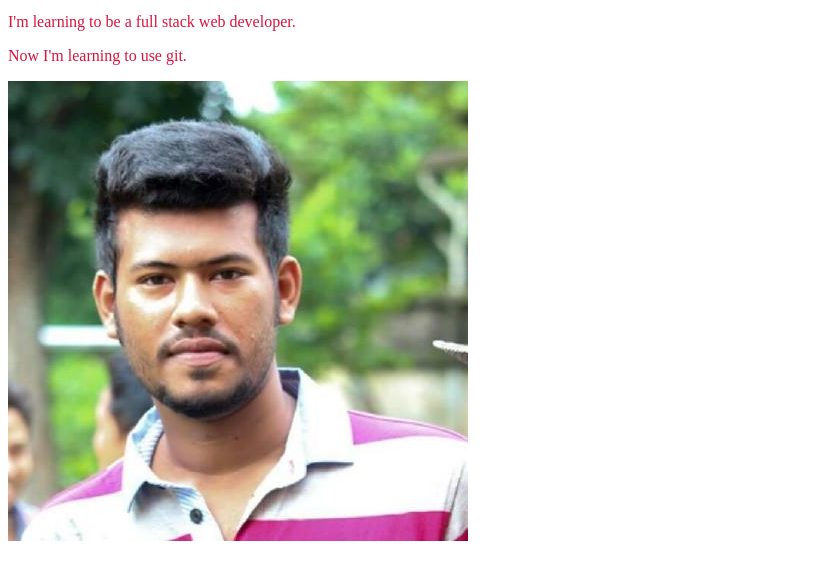
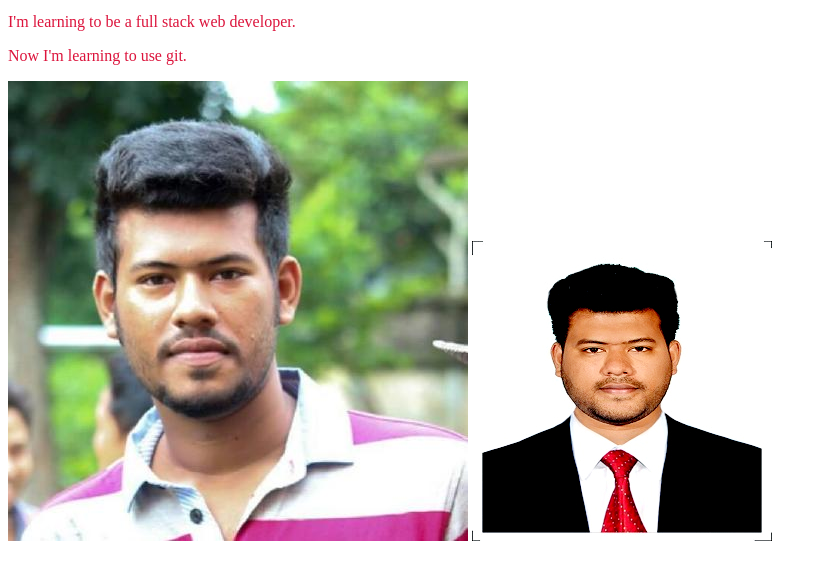
Before and after one commit to mashruf/make-repo-practice, a plain HTML site: page index.html in a window 1280 px wide. Shown: the part 101-680 px from the top of the page, without its empty margins (0-827 px from the left). Drawn offline with Linux system fonts and the light colour scheme.

Commit message:
my formal photo

```diff
--- a/index.html
+++ b/index.html
@@ -14,5 +14,6 @@
     <P>I'm learning to be a full stack web developer.</P>
     <p>Now I'm learning to use git.</p>
     <img src="rohon.jpg" alt="rohon">
+    <img src="300.jpg" alt="me-formal">
 </body>
 </html>
```
Also changed, not shown: 300.jpg (added).
